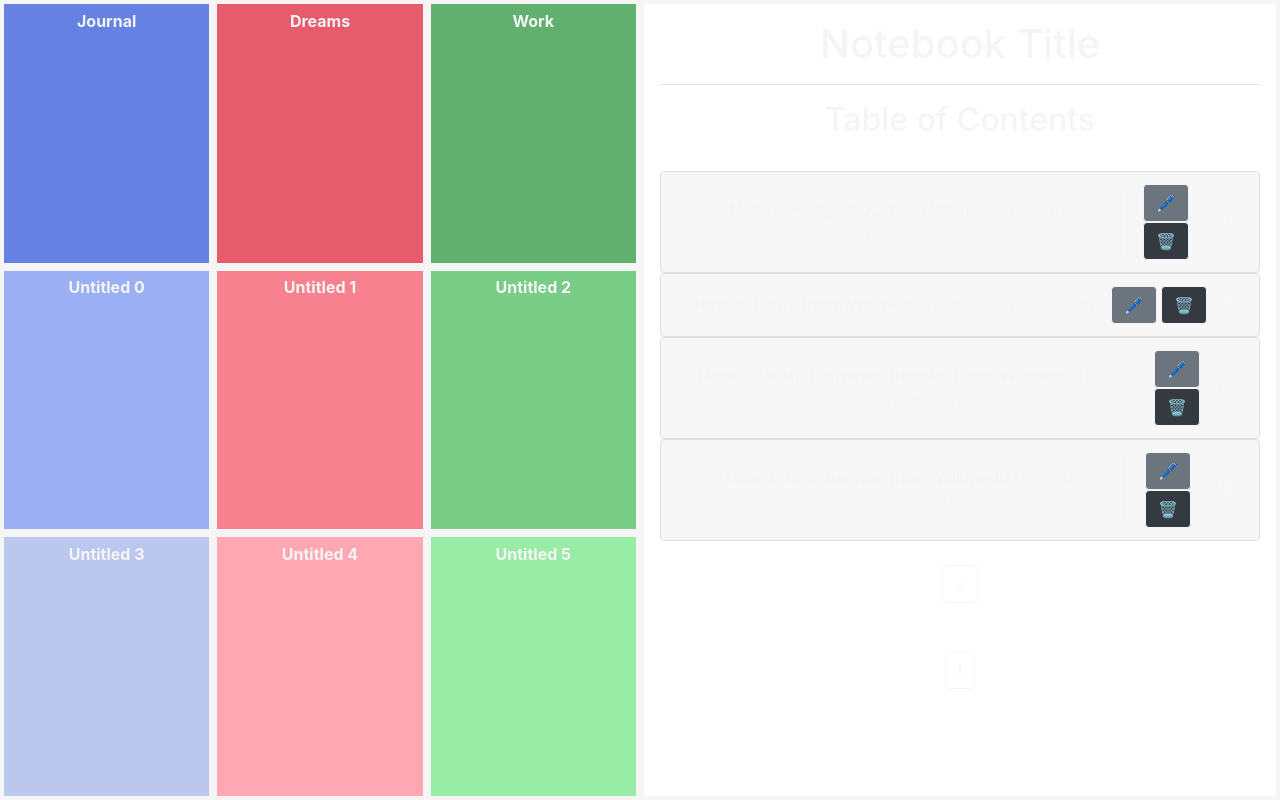
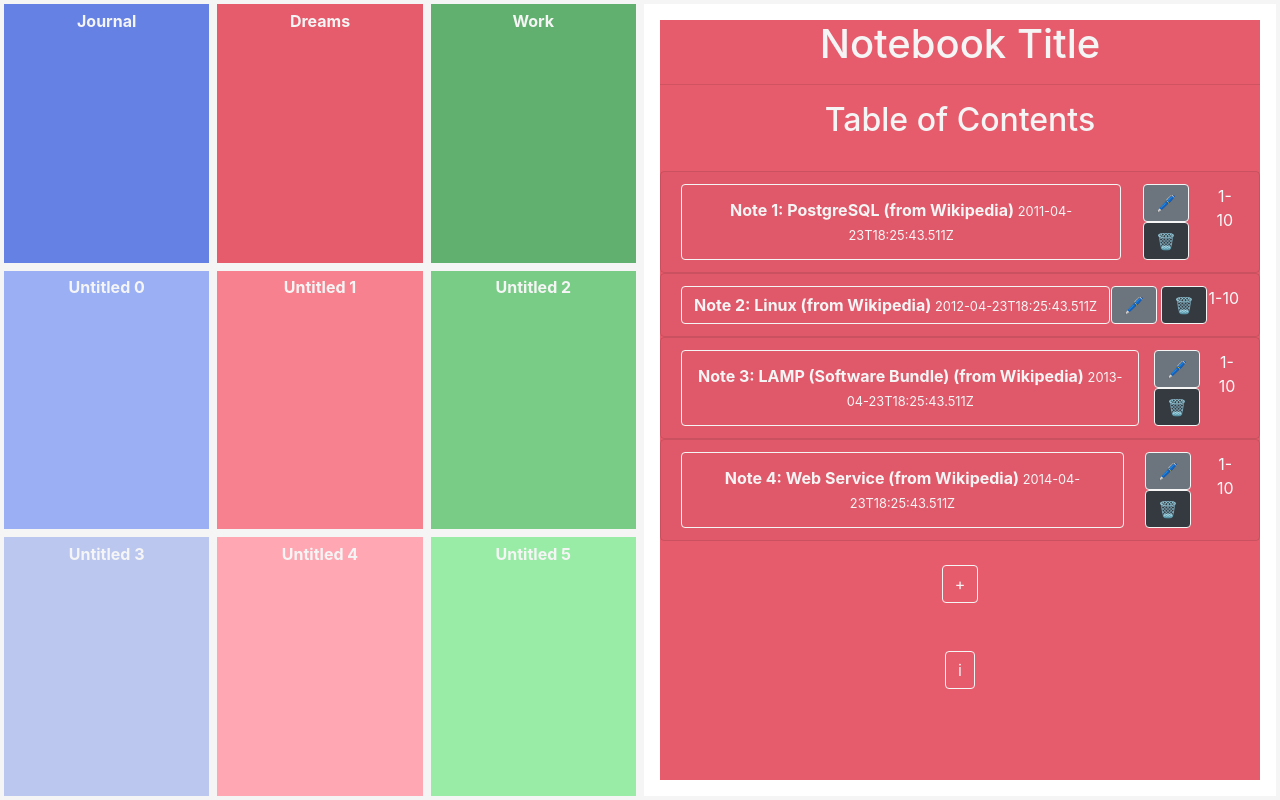
Before and after one commit to theoluyi/chromatic-notes, a React (Create React App) app: page /dark-red in a window 1280 px wide. Built offline with nearby package versions, Linux system fonts and the light colour scheme.

Commit message:
gets dark-red TOC its color, but divitis has struck and the surrounding border/padding is still white :(

```diff
--- a/src/App.css
+++ b/src/App.css
@@ -72,6 +72,35 @@
   grid-area: box9;
 }
 
+/*  */
+.dark-blue {
+  background: #6581e4;
+}
+.dark-red {
+  background: #e75c6d;
+}
+.dark-green {
+  background: #62b06f;
+}
+.blue {
+  background: #9baff4;
+}
+.red {
+  background: #f8818f;
+}
+.green {
+  background: #78cc85;
+}
+.light-blue {
+  background: #bbc7ef;
+}
+.light-red {
+  background: #ffa8b3;
+}
+.light-green {
+  background: #99eca6;
+}
+
 /* .card-header {
   color: red;
 } */
--- a/src/App.js
+++ b/src/App.js
@@ -54,7 +54,7 @@ function App() {
   // state hooks
   const [displayedNotebook, setDisplayedNotebook] = useState('no-notebook-selected') // might be better to use numbers?
   const [user, setUser] = useState(false)
-  const [data, setData] = useState({})
+  // const [data, setData] = useState({})
 
   // function down, invocation up
   const selectNotebook = notebookColor => {
@@ -97,7 +97,7 @@ function App() {
                   <SignedInView mimicUserSignInAndUp={mimicUserSignInAndUp}/>
                 </div>
             )} />
-            <Route path="/dark-red" render={routerProps => <TableOfContents {...routerProps} notes={mockData[1].notes} />}>
+            <Route path="/dark-red" render={routerProps => <TableOfContents color="dark-red" {...routerProps} notes={mockData[1].notes} />}>
 
             </Route>
 
--- a/src/Components/TableOfContents.js
+++ b/src/Components/TableOfContents.js
@@ -8,7 +8,7 @@ const TableOfContents = (props) => {
   console.log(props)
   return (
     <div
-      className='table-of-contents'
+      className={`table-of-contents ${props.color}`}
       style={{
         width: "100%",
         height: "100%",
```
